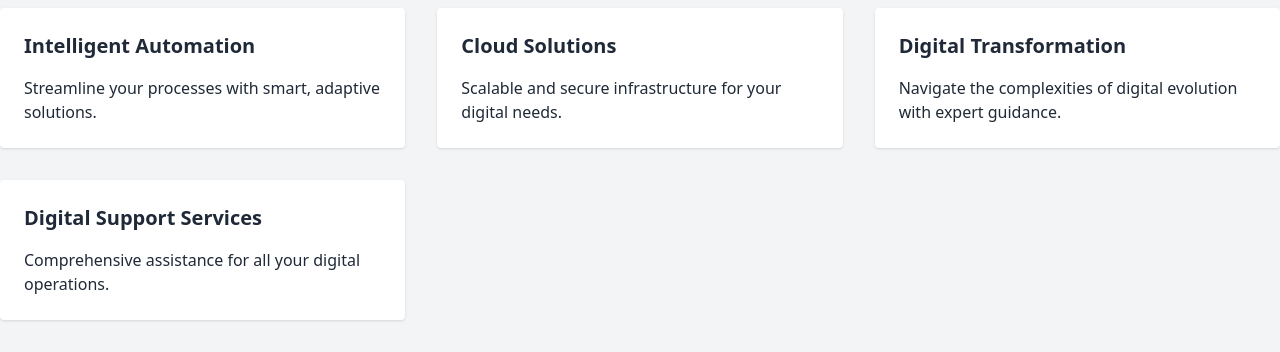
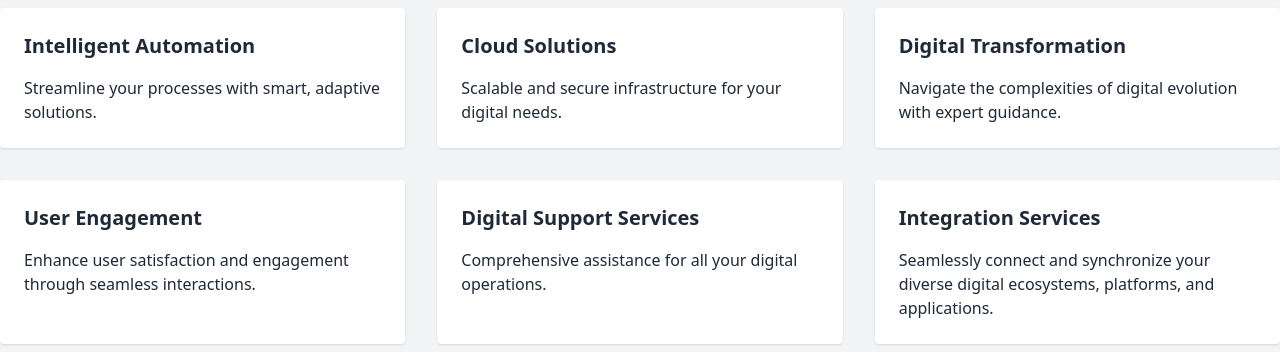
Before and after one commit to MadeCode/LunoLabs, a plain HTML site: page index.html in a window 1280 px wide. Shown: the part 448-800 px from the top of the page. Drawn offline with nearby package versions, Linux system fonts and the light colour scheme.

Commit message:
Update index.html

```diff
--- a/index.html
+++ b/index.html
@@ -59,8 +59,16 @@
                         <p>Navigate the complexities of digital evolution with expert guidance.</p>
                     </div>
                     <div class="bg-white p-6 rounded shadow">
+                        <h3 class="text-xl font-bold mb-4">User Engagement</h3>
+                        <p>Enhance user satisfaction and engagement through seamless interactions.</p>
+                    </div>
+                    <div class="bg-white p-6 rounded shadow">
                         <h3 class="text-xl font-bold mb-4">Digital Support Services</h3>
                         <p>Comprehensive assistance for all your digital operations.</p>
+                    </div>
+                    <div class="bg-white p-6 rounded shadow">
+                        <h3 class="text-xl font-bold mb-4">Integration Services</h3>
+                        <p>Seamlessly connect and synchronize your diverse digital ecosystems, platforms, and applications.</p>
                     </div>
                 </div>
             </div>
```
